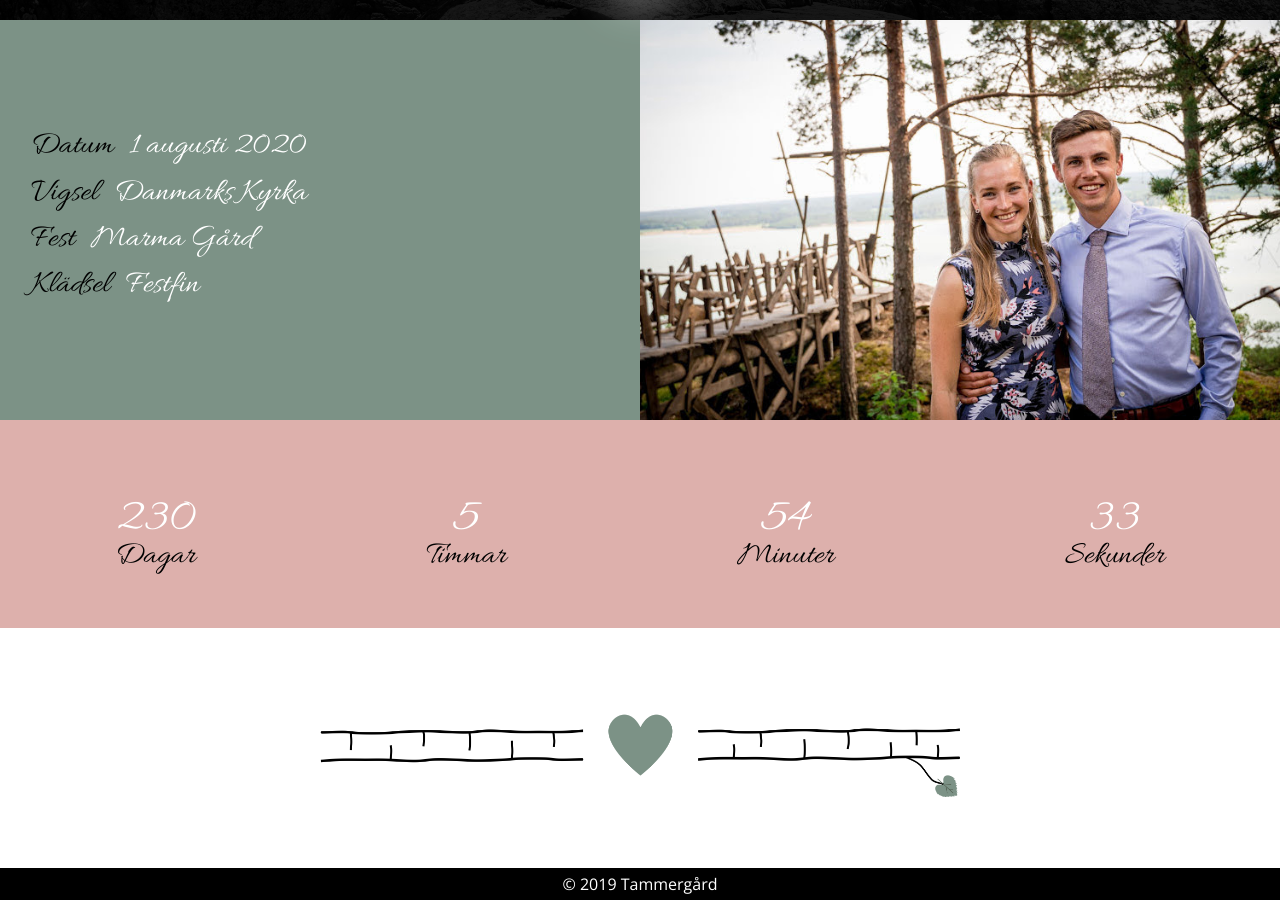
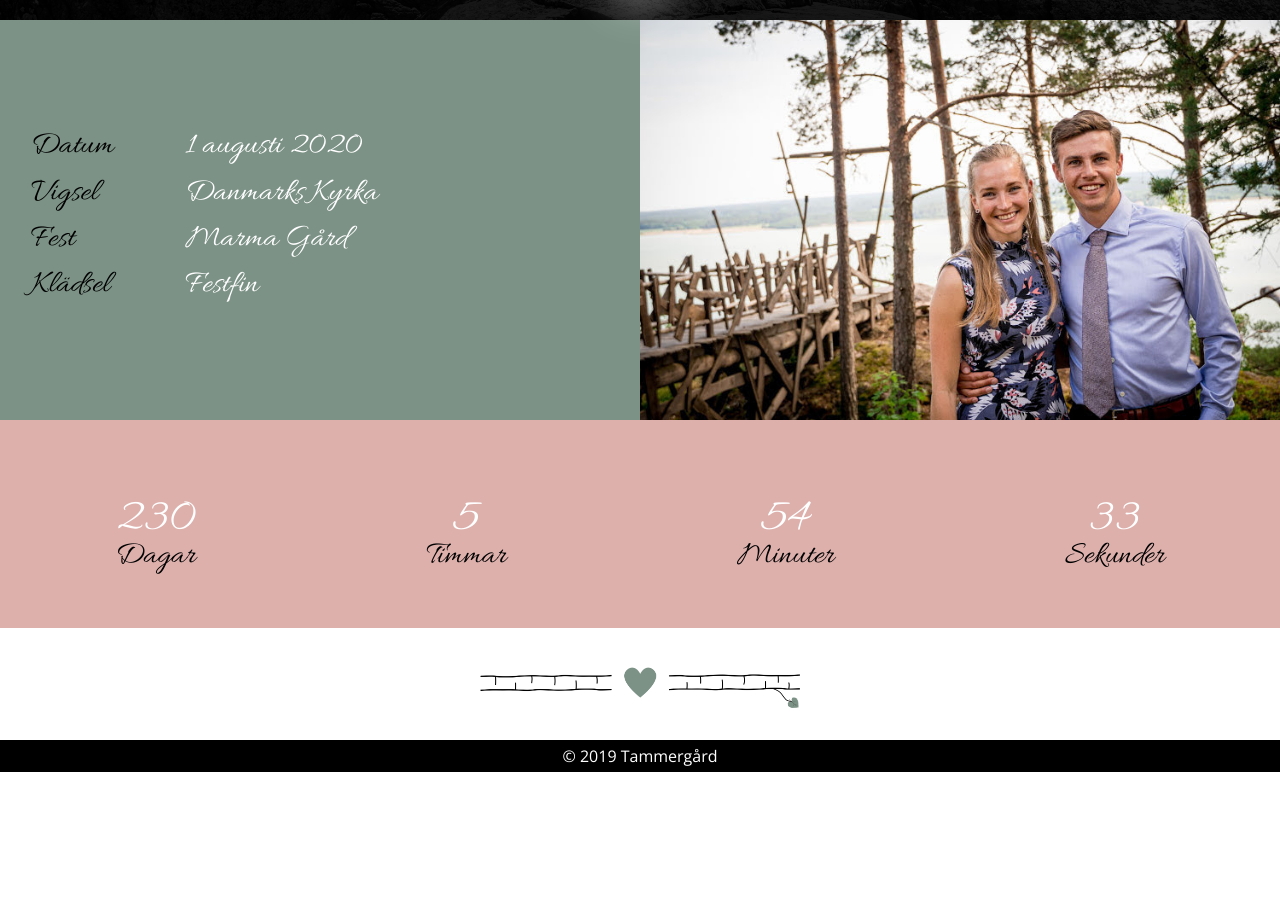
Before and after one commit to filiptammergard/alicejakob, a Vue app: page / in a window 1280 px wide. Shown: the part 780-1680 px from the top of the page. After the commit the page ends 1552 px from the top, so only its background shows below. Built offline with nearby package versions, Linux system fonts and the light colour scheme; no server answers; the database is empty; sample sign-in values are in the browser's storage; a web font is replaced by a local one.

Commit message:
kommentarer från 8 dec

```diff
--- a/src/assets/_welcome.scss
+++ b/src/assets/_welcome.scss
@@ -2,19 +2,18 @@
   .front-image {
     height: calc(100vh - 4rem);
   }
-  h2 {
-    span:first-child {
+  tr {
+    td:first-child {
+      padding: 0 1rem;
       color: black;
-      margin-left: 1rem;
     }
-    span:last-child {
+    td:last-child {
+      padding: 0 1rem;
       color: white;
-      margin-left: 1rem;
     }
   }
 
   .scroll-down {
-    opacity: 1;
     -webkit-transition: all 0.5s ease-in 3s;
     transition: all 0.5s ease-in 3s;
   }
--- a/src/assets/main.scss
+++ b/src/assets/main.scss
@@ -56,12 +56,23 @@ main {
   text-align: center;
 }
 .logo-container {
-  height: 15rem;
+  height: 7rem;
 }
 img.logo {
-  width: 50%;
+  width: 20rem;
   margin: auto;
 }
+
+@media (max-width: 767px) {
+  .logo-container {
+    height: 6rem;
+  }
+  img.logo {
+    width: 15rem;
+    margin: auto;
+  }
+}
+
 .btn-custom {
   background-color: rgb(182, 164, 149);
   border: none;
@@ -150,6 +161,20 @@ section:not(.app-section) {
   background-position: center;
   background-repeat: no-repeat;
 }
+
+.hide-on-large {
+  display: none;
+}
+@media (max-width: 767px) {
+  .hide-on-small {
+    display: none;
+  }
+
+  .hide-on-large {
+    display: block;
+  }
+}
+
 .section-image3 {
   padding: 0;
   width: 100%;
--- a/src/components/Contact.vue
+++ b/src/components/Contact.vue
@@ -45,7 +45,7 @@
               <input
                 type="text"
                 class="form-control"
-                placeholder="Till exempel brudgummens gammelfarbror"
+                placeholder="Till exempel brudens gammelfarbror"
                 name="Relation till brudparet"
                 required
               />
@@ -85,11 +85,16 @@
     <section class="light d-flex align-items-center">
       <div class="container">
         <h2>Kontakta brudparet</h2>
+        <p>Om du har en fråga som behöver ställas direkt till brudparet kan du göra det via någon av följande kontaktuppgifter:</p>
         <p>
-          Om du har en fråga som behöver ställas direkt till brudparet kan du göra det via
-          <a
-            href="mailto:brudparet@aliceochjakob.se"
-          >brudparet@aliceochjakob.se</a>.
+          <b>Alice: &nbsp;</b> 070-394 62 66
+        </p>
+        <p>
+          <b>Jakob: &nbsp;</b> 073-827 92 99
+        </p>
+        <p>
+          <b>Båda: &nbsp;</b>
+          <a href="mailto:brudparet@aliceochjakob.se">brudparet@aliceochjakob.se</a>
         </p>
       </div>
     </section>
--- a/src/components/Find.vue
+++ b/src/components/Find.vue
@@ -22,7 +22,7 @@
     </section>
 
     <section id="info" class="light row contains-image">
-      <div class="col-md-6 section-image2"></div>
+      <div class="col-md-6 section-image2 hide-on-small"></div>
       <div class="container col-md-6 d-flex align-items-center">
         <div class="height-on-small2 d-flex align-items-center">
           <div>
@@ -33,6 +33,7 @@
           </div>
         </div>
       </div>
+      <div class="col-md-6 section-image2 hide-on-large"></div>
     </section>
   </div>
 </template>
--- a/src/components/Welcome.vue
+++ b/src/components/Welcome.vue
@@ -20,24 +20,42 @@
     </section>
     <section id="info" class="dark row contains-image">
       <div class="container col-md-6 d-flex align-items-center">
-        <div class="height-on-small d-flex align-items-center">
-          <div>
-            <h2>
-              <span>Datum</span>
-              <span>1 augusti 2020</span>
-            </h2>
-            <h2>
-              <span>Vigsel</span>
-              <span>Danmarks Kyrka</span>
-            </h2>
-            <h2>
-              <span>Fest</span>
-              <span>Marma Gård</span>
-            </h2>
-            <h2>
-              <span>Klädsel</span>
-              <span>Festfin</span>
-            </h2>
+        <div class="height-on-small d-flex align-items-center" style="width: 100%;">
+          <div style="width:75%;max-width:30rem;">
+            <table style="width:100%">
+              <tr>
+                <td>
+                  <h2>Datum</h2>
+                </td>
+                <td>
+                  <h2>1 augusti 2020</h2>
+                </td>
+              </tr>
+              <tr>
+                <td>
+                  <h2>Vigsel</h2>
+                </td>
+                <td>
+                  <h2>Danmarks Kyrka</h2>
+                </td>
+              </tr>
+              <tr>
+                <td>
+                  <h2>Fest</h2>
+                </td>
+                <td>
+                  <h2>Marma Gård</h2>
+                </td>
+              </tr>
+              <tr>
+                <td>
+                  <h2>Klädsel</h2>
+                </td>
+                <td>
+                  <h2>Festfin</h2>
+                </td>
+              </tr>
+            </table>
           </div>
         </div>
       </div>
```
